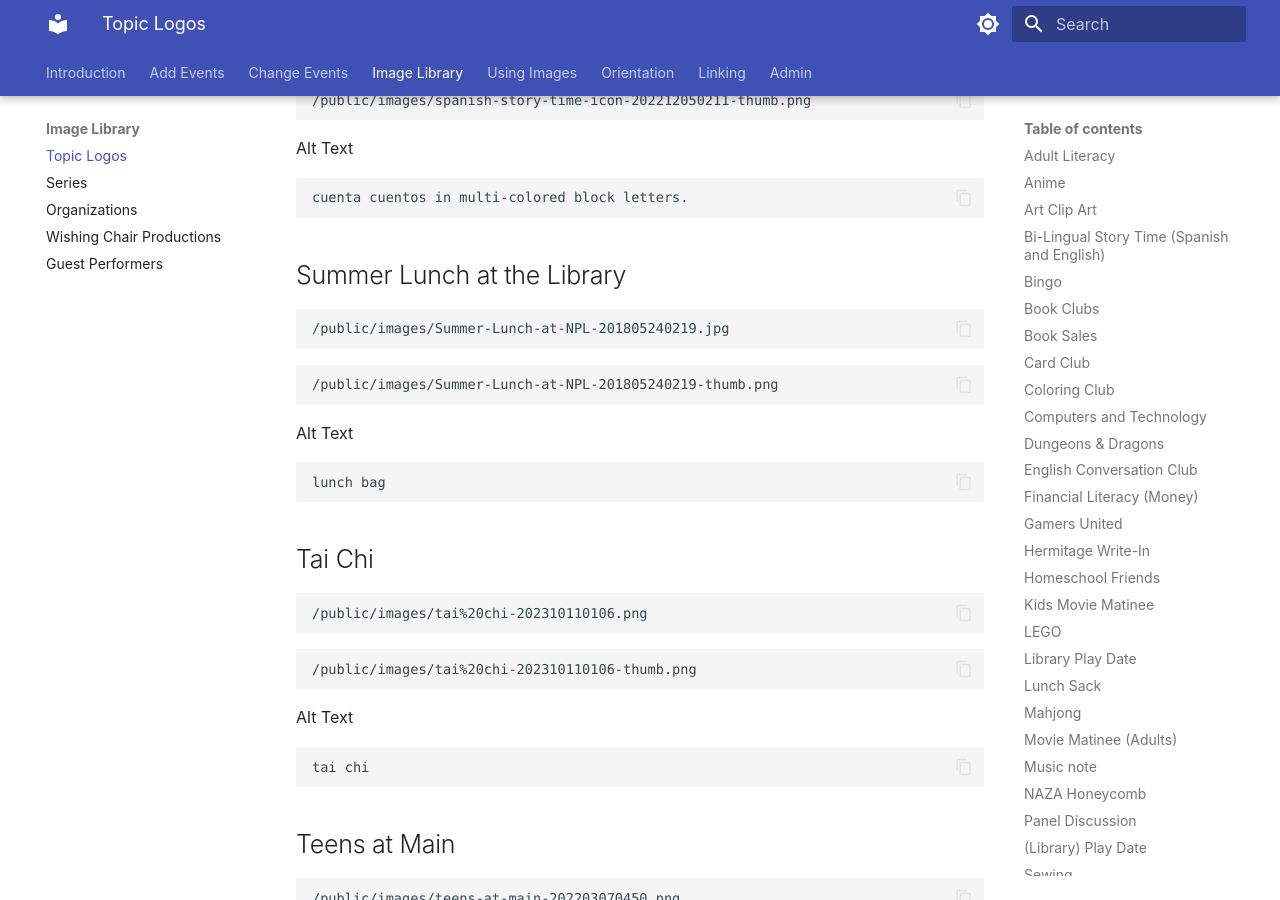
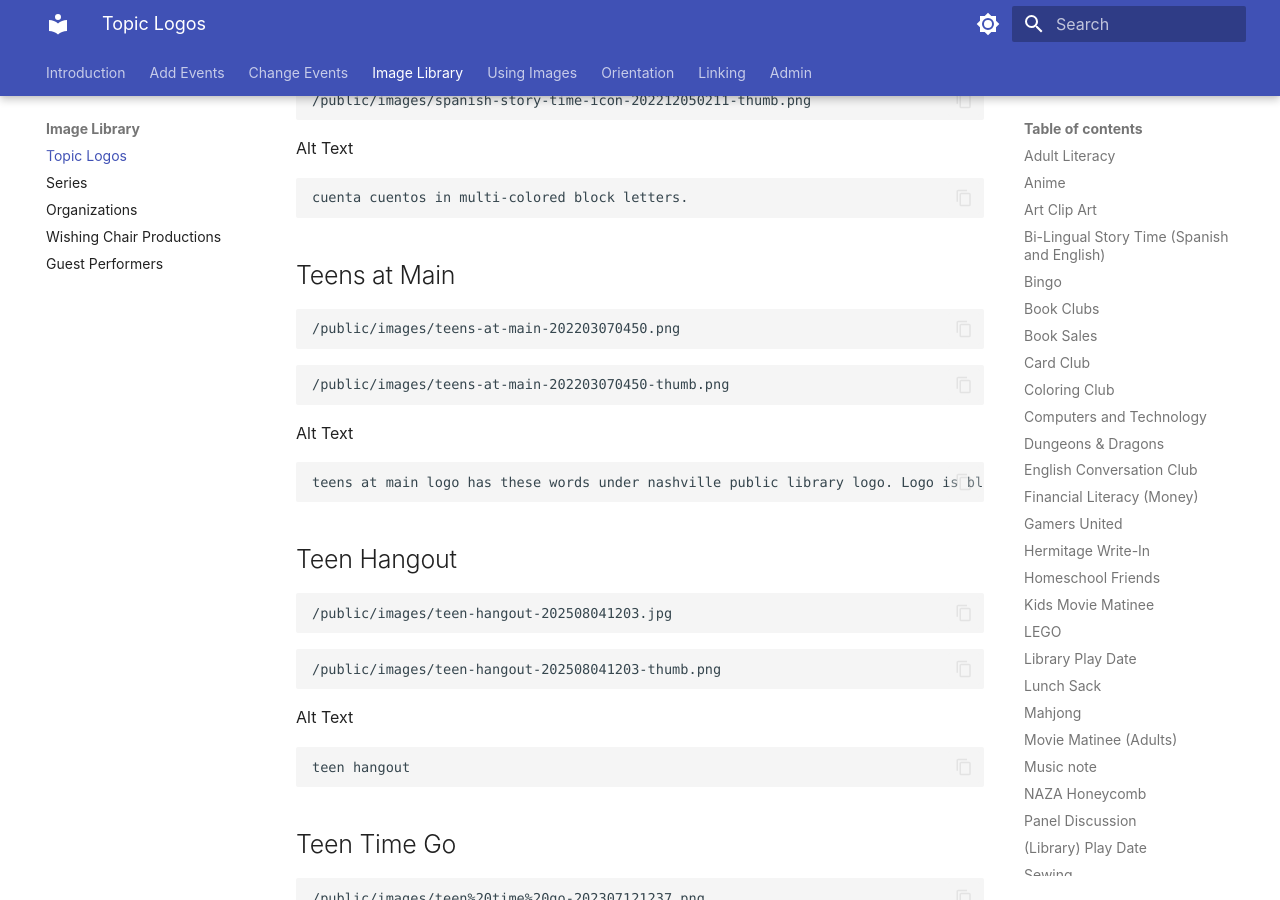
Before and after one commit to Nashville-Public-Library/bedework-docs, an MkDocs documentation site: the page built from docs/image-library/topic-logos.md, in a window 1280 px wide and 900 px high, scrolled down 8641 px. Built offline with MkDocs 1.6.1 and Material for MkDocs 9.7.7, drawn with Linux system fonts in a browser that asks for light colours.

Commit message:
removing images no longer used.

````diff
--- a/docs/image-library/topic-logos.md
+++ b/docs/image-library/topic-logos.md
@@ -488,37 +488,6 @@ Alt Text
 cuenta cuentos in multi-colored block letters.
 ```
 
-## Summer Lunch at the Library
-
-```
-/public/images/Summer-Lunch-at-NPL-201805240219.jpg
-```
-
-```
-/public/images/Summer-Lunch-at-NPL-201805240219-thumb.png
-```
-
-Alt Text
-
-```text
-lunch bag
-```
-
-## Tai Chi
-
-```text
-/public/images/tai%20chi-202310110106.png
-```
-
-```text
-/public/images/tai%20chi-202310110106-thumb.png
-```
-Alt Text
-
-```text
-tai chi
-```
-
 ## Teens at Main
 
 ```text
````
